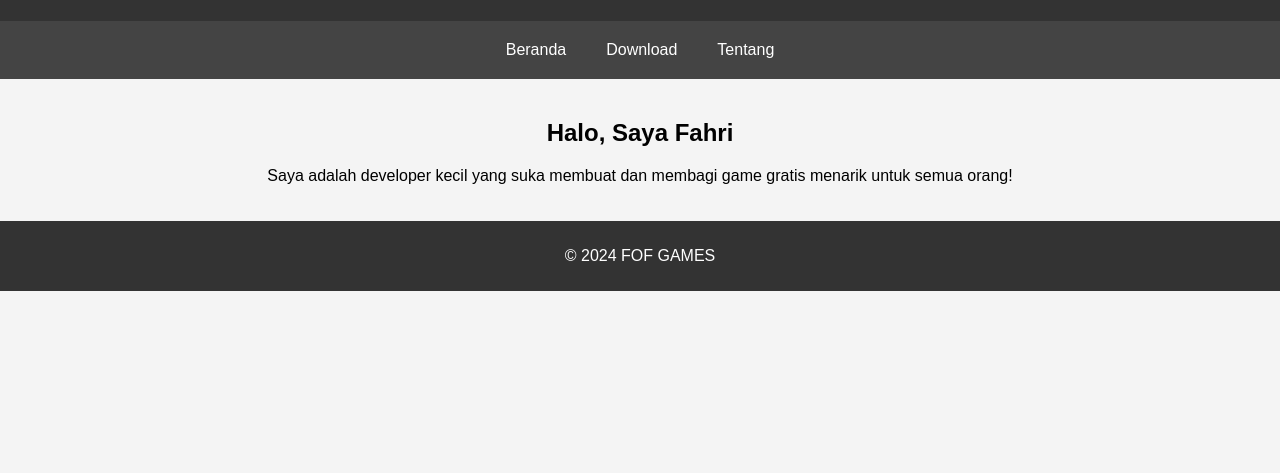
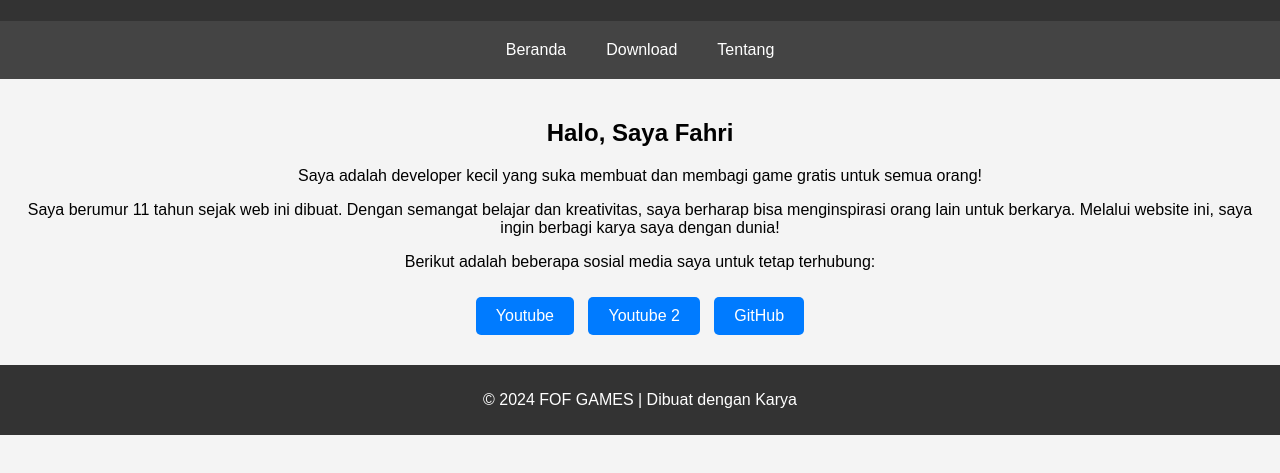
Before and after one commit to Fahri-original/FOF-GAME, a plain HTML site: page tentang.html in a window 1280 px wide. Shown: the part 99-572 px from the top of the page. Drawn offline with Linux system fonts and the light colour scheme.

Commit message:
Add files via upload

```diff
--- a/tentang.html
+++ b/tentang.html
@@ -42,6 +42,19 @@
             text-align: center;
             padding: 10px;
         }
+        .social-button {
+            display: inline-block;
+            margin: 10px 5px;
+            padding: 10px 20px;
+            background-color: #007bff;
+            color: white;
+            text-decoration: none;
+            border-radius: 5px;
+            font-size: 16px;
+        }
+        .social-button:hover {
+            background-color: #0056b3;
+        }
     </style>
 </head>
 <body>
@@ -58,11 +71,16 @@
 
 <div class="container">
     <h2>Halo, Saya Fahri</h2>
-    <p>Saya adalah developer kecil yang suka membuat dan membagi game gratis menarik untuk semua orang!</p>
+    <p>Saya adalah developer kecil yang suka membuat dan membagi game gratis untuk semua orang!</p>
+    <p>Saya berumur 11 tahun sejak web ini dibuat. Dengan semangat belajar dan kreativitas, saya berharap bisa menginspirasi orang lain untuk berkarya. Melalui website ini, saya ingin berbagi karya saya dengan dunia!</p>
+    <p>Berikut adalah beberapa sosial media saya untuk tetap terhubung:</p>
+    <a class="social-button" href="https://www.youtube.com/@Neroku-F35x" target="_blank">Youtube</a>
+    <a class="social-button" href="https://www.youtube.com/@game-pojok132" target="_blank">Youtube 2</a>
+    <a class="social-button" href="https://github.com/search?q=Fahri-original&type=repositories" target="_blank">GitHub</a>
 </div>
 
 <footer>
-    <p>&copy; 2024 FOF GAMES</p>
+    <p>&copy; 2024 FOF GAMES | Dibuat dengan Karya</p>
 </footer>
 
 </body>
```
Also changed, not shown: download.html (+1 -1 lines), index.html (+1 -1 lines).
